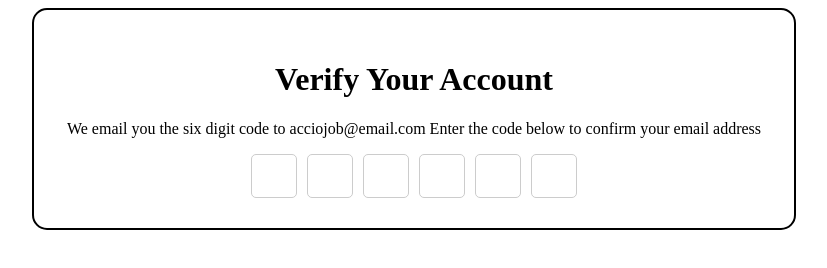
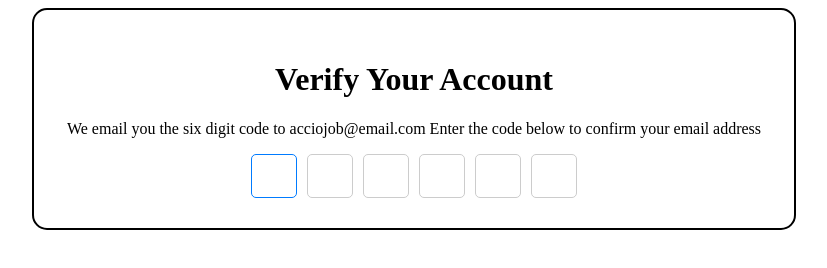
Before and after one commit to acciojob/OTP-Jef-king, a website: page main.html in a window 1280 px wide. Shown: the whole page, without its empty margins (226-1053 px from the left). Drawn offline with Linux system fonts and the light colour scheme.

Commit message:
created a submission

```diff
--- a/main.html
+++ b/main.html
@@ -12,7 +12,7 @@
         <h1 id="verification_heading">Verify Your Account</h1>
         <p id="verification_subtext">We email you the six digit code to acciojob@email.com Enter the code below to confirm your email address</p>
         <div class="code-container">
-            <input type="text" id='code-1' class="code" maxlength="1" onfocus oninput="moveToNextInput(this)">
+            <input type="text" id='code-1' class="code" maxlength="1" oninput="moveToNextInput(this)" autofocus>
             <input type="text" id='code-2' class="code" maxlength="1" oninput="moveToNextInput(this)">
             <input type="text" id='code-3' class="code" maxlength="1" oninput="moveToNextInput(this)">
             <input type="text" id='code-4' class="code" maxlength="1" oninput="moveToNextInput(this)">
```
